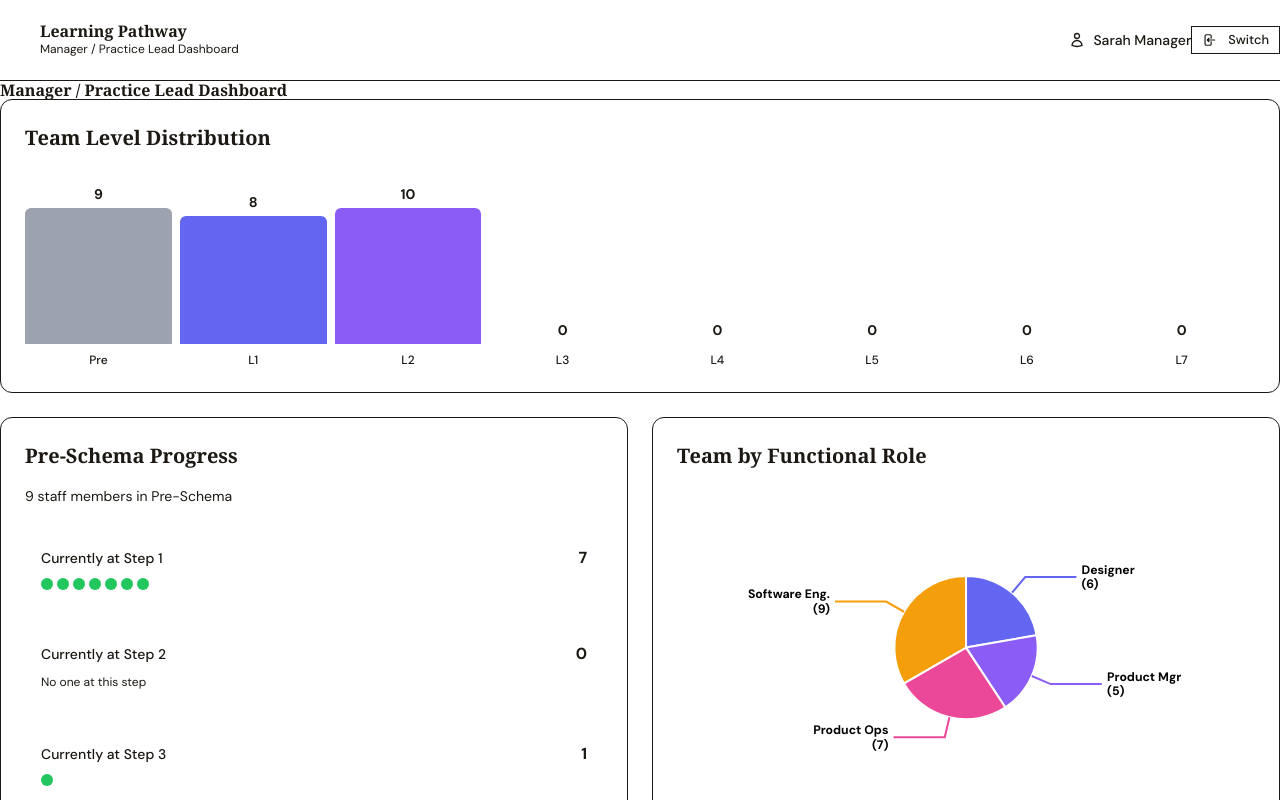
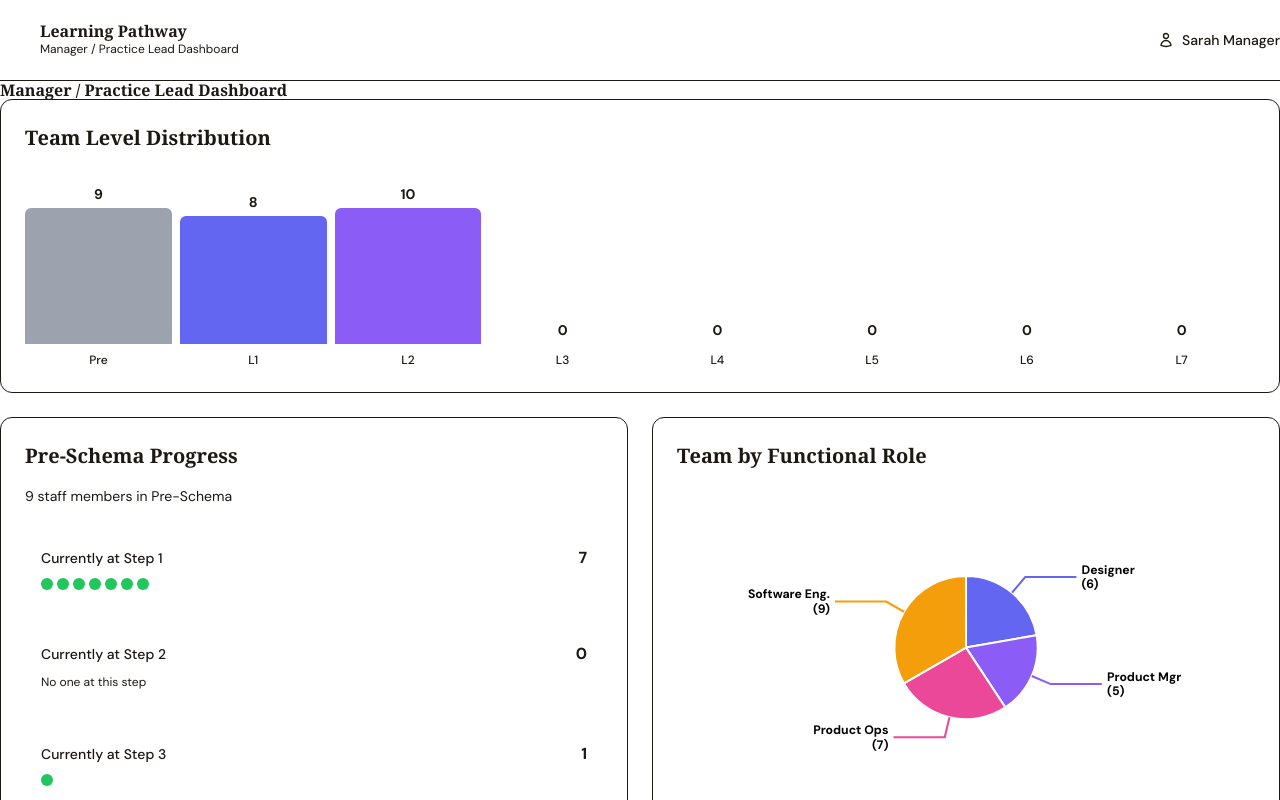
Before and after one commit to imtwig/learning-pathfinder, a Next.js app in the folder frontend/: page /manager in a window 1280 px wide. Shown: the top 800 px of the page. Built offline with nearby package versions, Linux system fonts and the light colour scheme.

Commit message:
Remove manager dashboard switch button

```diff
--- a/frontend/app/manager/page.tsx
+++ b/frontend/app/manager/page.tsx
@@ -321,14 +321,6 @@ export default function ManagerDashboard() {
                 </svg>
                 <span className="font-medium">Sarah Manager</span>
               </div>
-              <Link href="/">
-                <Button variant="outline" size="sm" className="bg-white text-[rgb(var(--color-text-primary))] border-[rgb(var(--color-border))] hover:bg-[rgb(var(--color-neutral-100))]">
-                  <svg className="w-4 h-4 sm:mr-2" fill="none" stroke="currentColor" viewBox="0 0 24 24" strokeWidth={2}>
-                    <path strokeLinecap="round" strokeLinejoin="round" d="M15.75 9V5.25A2.25 2.25 0 0013.5 3h-6a2.25 2.25 0 00-2.25 2.25v13.5A2.25 2.25 0 007.5 21h6a2.25 2.25 0 002.25-2.25V15M12 9l-3 3m0 0l3 3m-3-3h12.75" />
-                  </svg>
-                  <span className="hidden sm:inline">Switch</span>
-                </Button>
-              </Link>
             </div>
           </div>
         </div>
```
